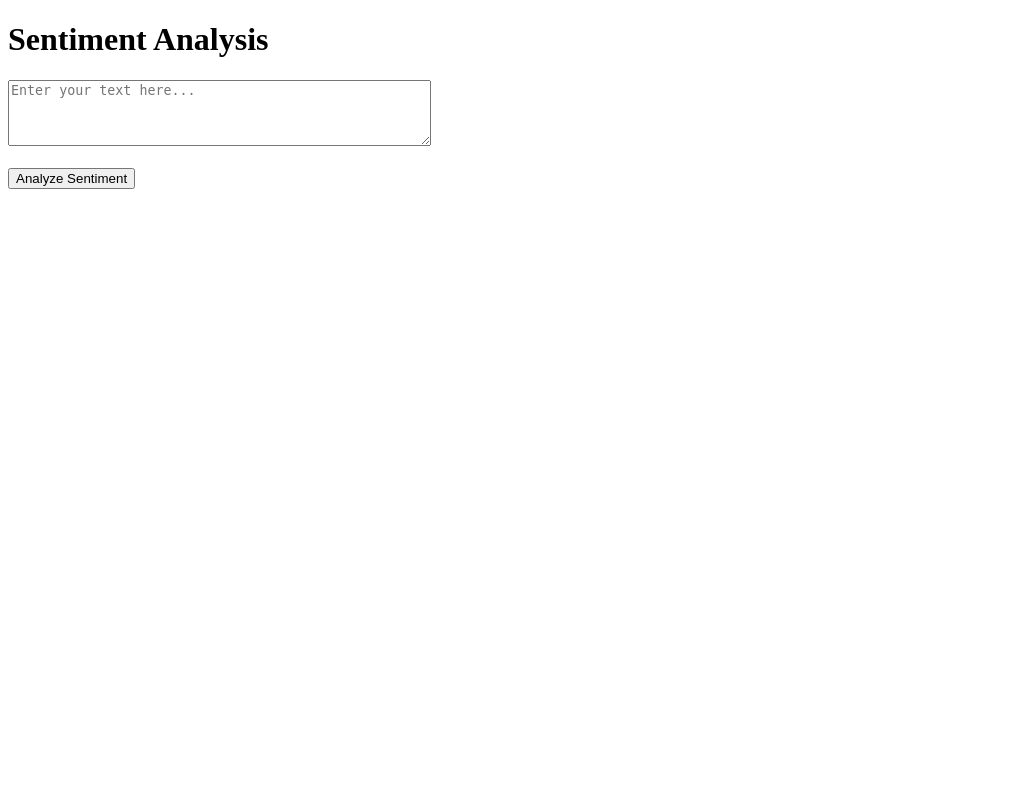
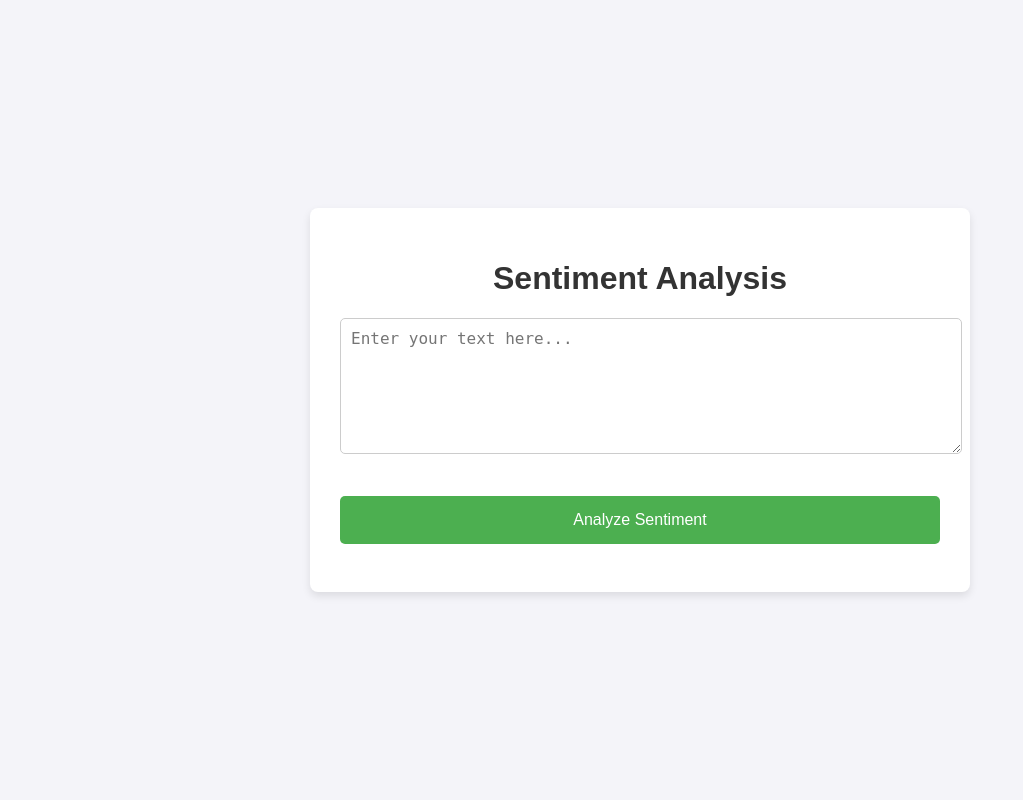
Before and after one commit to Ahmedayachi98/CTCD, a Flask app: page / in a window 1280 px wide. Shown: the whole page, without its empty margins (0-1023 px from the left). Run offline with Flask 3, Linux system fonts and the light colour scheme.

Commit message:
second commit

```diff
--- a/templates/index.html
+++ b/templates/index.html
@@ -4,16 +4,73 @@
     <meta charset="UTF-8">
     <meta name="viewport" content="width=device-width, initial-scale=1.0">
     <title>Sentiment Analysis</title>
+    <style>
+        body {
+            font-family: Arial, sans-serif;
+            background-color: #f4f4f9;
+            margin: 0;
+            padding: 0;
+            display: flex;
+            justify-content: center;
+            align-items: center;
+            height: 100vh;
+        }
+        .container {
+            background-color: #fff;
+            padding: 30px;
+            border-radius: 8px;
+            box-shadow: 0 4px 8px rgba(0, 0, 0, 0.1);
+            width: 100%;
+            max-width: 600px;
+        }
+        h1 {
+            text-align: center;
+            color: #333;
+        }
+        textarea {
+            width: 100%;
+            padding: 10px;
+            margin-bottom: 20px;
+            border: 1px solid #ccc;
+            border-radius: 5px;
+            font-size: 16px;
+            resize: vertical;
+        }
+        button {
+            background-color: #4CAF50;
+            color: white;
+            border: none;
+            padding: 15px 32px;
+            text-align: center;
+            font-size: 16px;
+            cursor: pointer;
+            border-radius: 5px;
+            width: 100%;
+        }
+        button:hover {
+            background-color: #45a049;
+        }
+        .result {
+            margin-top: 20px;
+            text-align: center;
+            font-size: 20px;
+            color: #333;
+        }
+    </style>
 </head>
 <body>
+    <div class="container">
         <h1>Sentiment Analysis</h1>
         <form action="/predict" method="post">
-        <textarea name="text" rows="4" cols="50" placeholder="Enter your text here..."></textarea><br><br>
+            <textarea name="text" rows="6" placeholder="Enter your text here..."></textarea><br><br>
             <button type="submit">Analyze Sentiment</button>
         </form>
         <br>
         {% if prediction_text %}
+        <div class="result">
             <h2>{{ prediction_text }}</h2>
+        </div>
         {% endif %}
+    </div>
 </body>
 </html>
```
Lines whose indentation alone changed are shown as unchanged.
